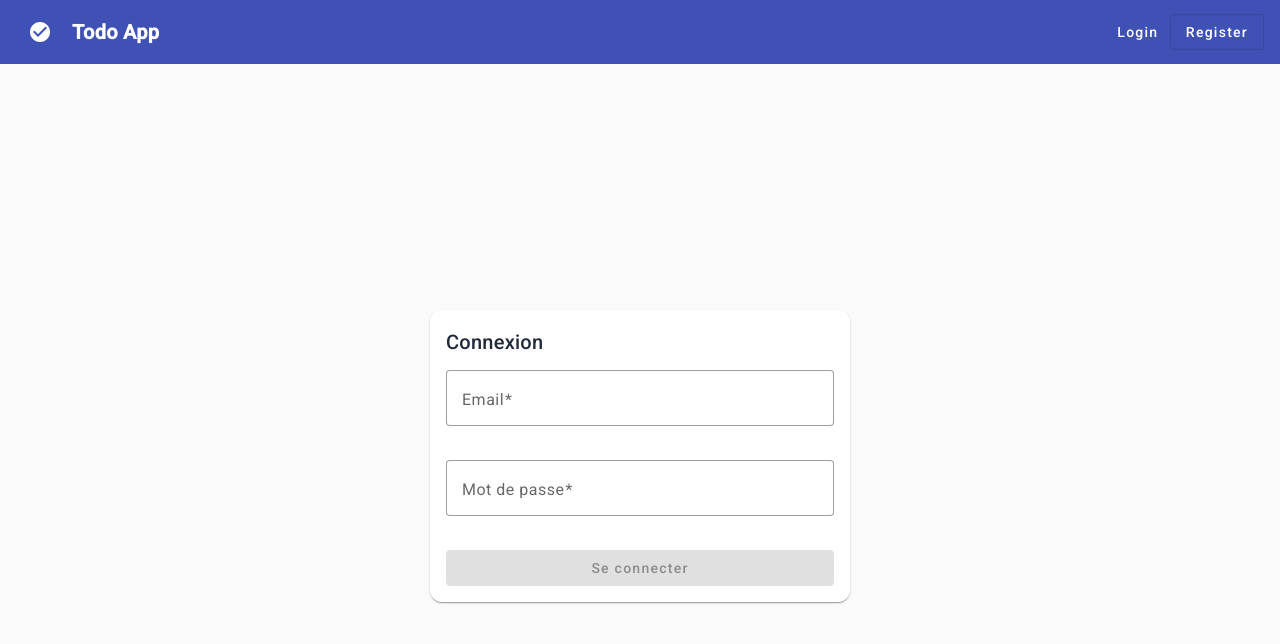
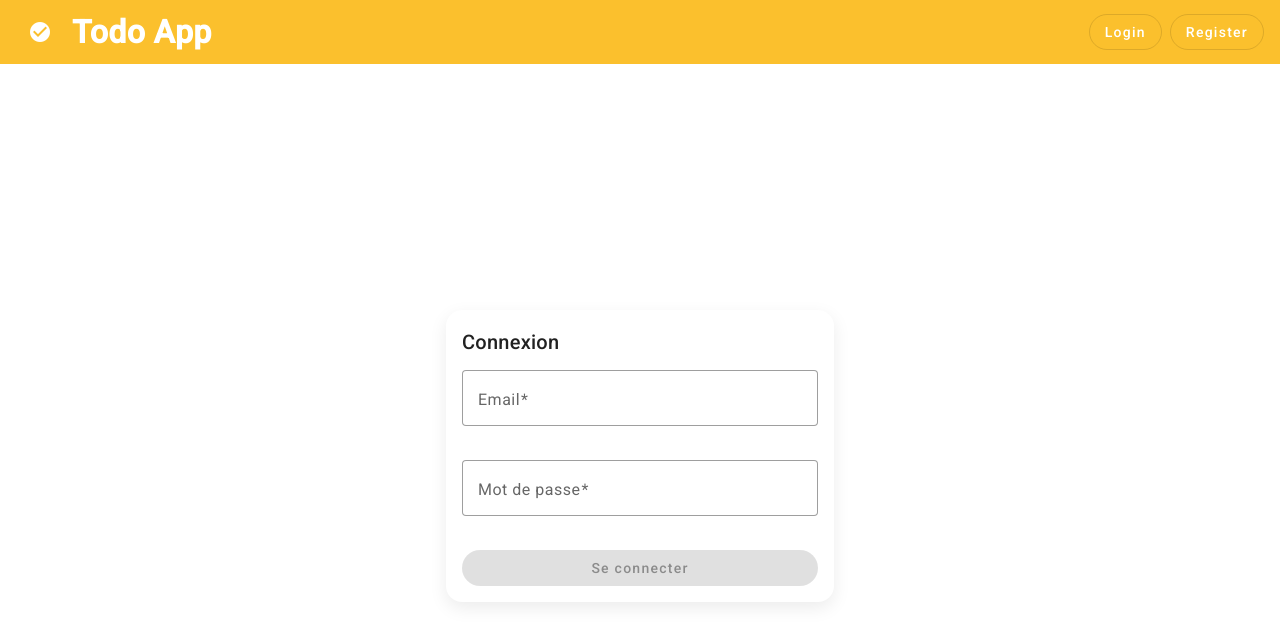
Before and after one commit to johnyfetra/todo-app, an Angular app in the folder todo-front/: page /login in a window 1280 px wide. Shown: the top 644 px of the page. Built offline with nearby package versions, Linux system fonts and the light colour scheme.

Commit message:
feat: add  yelow theme

```diff
--- a/todo-front/src/app/app.component.html
+++ b/todo-front/src/app/app.component.html
@@ -1,16 +1,16 @@
-<mat-toolbar color="primary">
+<mat-toolbar color="primary" style="backdrop-filter: blur(4px);">
   <button mat-icon-button aria-label="Menu">
     <mat-icon>check_circle</mat-icon>
   </button>
-  <span style="margin-left: 8px; font-weight: 600;">{{ title }}</span>
+  <span style="margin-left: 8px; font-weight: 800; letter-spacing: .4px;">Todo App</span>
   <span style="flex: 1 1 auto;"></span>
-
   <ng-container *ngIf="!isAuthenticated; else logged">
-    <button mat-button routerLink="/login">Login</button>
-    <button mat-stroked-button routerLink="/register">Register</button>
+    <button mat-stroked-button routerLink="/login" style="margin-left: 8px;">Login</button>
+    <button mat-stroked-button routerLink="/register" style="margin-left: 8px;">Register</button>
   </ng-container>
   <ng-template #logged>
-    <button mat-button (click)="logout()">Déconnexion</button>
+    <button mat-stroked-button (click)="logout()"style="margin-left: 8px;">Déconnexion</button>
+
   </ng-template>
 </mat-toolbar>
 
--- a/todo-front/src/app/app.component.scss
+++ b/todo-front/src/app/app.component.scss
@@ -0,0 +1,7 @@
+mat-toolbar {
+  background: #FBC02D !important; // Jaune
+  color: #fff !important;         // Texte blanc
+  box-shadow: none !important;    // Pas d’ombre
+  font-weight: bold;
+  font-size: 2rem;
+}
--- a/todo-front/src/app/core/notify.service.ts
+++ b/todo-front/src/app/core/notify.service.ts
@@ -3,17 +3,17 @@ import { MatSnackBar, MatSnackBarConfig } from '@angular/material/snack-bar';
 
 @Injectable({ providedIn: 'root' })
 export class NotifyService {
-  private base: MatSnackBarConfig = { duration: 2500, horizontalPosition: 'right', verticalPosition: 'top' };
+  private base: MatSnackBarConfig = { duration: 2500, horizontalPosition: 'right', verticalPosition: 'bottom' };
 
   constructor(private snack: MatSnackBar) {}
 
   success(message: string) {
-    this.snack.open(message, 'OK', { ...this.base, panelClass: ['snack-success'] });
+    this.snack.open('✅ ' + message, 'OK', { ...this.base, panelClass: ['snack-success'] });
   }
   error(message: string) {
-    this.snack.open(message, 'Fermer', { ...this.base, panelClass: ['snack-error'] });
+    this.snack.open('⚠️ ' + message, 'Fermer', { ...this.base, panelClass: ['snack-error'] });
   }
   info(message: string) {
-    this.snack.open(message, 'OK', { ...this.base, panelClass: ['snack-info'] });
+    this.snack.open('ℹ️ ' + message, 'OK', { ...this.base, panelClass: ['snack-info'] });
   }
 }
--- a/todo-front/src/app/pages/todos/todos.component.html
+++ b/todo-front/src/app/pages/todos/todos.component.html
@@ -1,19 +1,26 @@
 <div class="container">
 
     <!-- Add Form Card -->
-  <mat-card style="border-radius: 12px; margin-bottom: 24px;">
+    <mat-card style="border-radius: 16px; margin-bottom: 16px; background:#ffffff; padding: 25px;">
       <form [formGroup]="form" (ngSubmit)="add()" style="display:flex; gap: 12px; align-items: center;">
-      <mat-form-field appearance="outline" style="flex:1; border-radius: 8px;">
+        <mat-form-field appearance="outline" style="flex:1; border-radius: 12px;">
           <mat-label>Nouvelle tâche</mat-label>
-        <input matInput formControlName="title" placeholder="Saisir une tâche...">
+          <input matInput formControlName="title" placeholder="Nouvelle tâche">
         </mat-form-field>
-      <button mat-raised-button color="primary" type="submit" [disabled]="form.invalid">Ajouter</button>
+        <button mat-stroked-button type="submit" [disabled]="form.invalid" style="margin-left: 8px;">Ajouter</button>
       </form>
     </mat-card>
 
-  <!-- Filter + Progress Bar -->
-  <div style="display:flex; gap:12px; align-items:center; margin: 0 0 16px 0;">
-    <mat-form-field appearance="outline" style="width: 220px;">
+  <!-- Progress Bar + Stats -->
+  <div style="margin: 12px 0 16px 0;">
+    <div style="display:flex; align-items:center; gap:24px;">
+      <mat-progress-bar class="custom-progress-bar" color="accent" mode="determinate" [value]="progress"></mat-progress-bar>
+      <div style="white-space:nowrap; font-weight:600; color:#424242;">{{doneCount}} / {{todos.length}} complétées</div>
+    </div>
+  </div>
+
+  <!-- Filter below progress -->
+  <mat-form-field appearance="outline" style="width: 100%; border-radius: 12px; margin-bottom: 16px;">
     <mat-label>Filtrer</mat-label>
     <mat-select [(value)]="filter">
       <mat-option value="all">Toutes</mat-option>
@@ -21,20 +28,13 @@
       <mat-option value="done">Terminées</mat-option>
     </mat-select>
   </mat-form-field>
-    <div style="flex:1;">
-      <mat-progress-bar mode="determinate" [value]="progress"></mat-progress-bar>
-      <div style="margin-top: 6px; color:#475569; font-size: 13px;">
-        {{doneCount}} / {{todos.length}} complétées
-      </div>
-    </div>
-  </div>
 
   <!-- Todo list -->
   <div style="display: flex; flex-direction: column; gap: 12px;">
-    <mat-card *ngFor="let t of filtered" style="border-radius: 12px;">
-      <div style="display:flex; align-items:center; gap: 12px; padding: 8px 4px;">
+    <mat-card *ngFor="let t of filtered" style="border-radius: 999px; background: {{t.done ? '#FFF9C4' : '#FFFFFF'}}; box-shadow: 0 8px 18px rgba(0,0,0,.06);">
+      <div style="display:flex; align-items:center; gap: 12px; padding: 10px 12px;">
         <mat-checkbox [checked]="t.done" (change)="toggle(t)" color="primary"></mat-checkbox>
-        <div style="flex:1; font-size:16px;" [style.text-decoration]="t.done ? 'line-through' : 'none'">{{ t.title }}</div>
+        <div style="flex:1; font-size:16px; color:#212121;" [style.text-decoration]="t.done ? 'line-through' : 'none'">{{ t.title }}</div>
         <button mat-icon-button color="warn" (click)="confirmDelete(t)" aria-label="Supprimer">
           <mat-icon>delete</mat-icon>
         </button>
--- a/todo-front/src/app/pages/todos/todos.component.scss
+++ b/todo-front/src/app/pages/todos/todos.component.scss
@@ -1,12 +1,25 @@
 :host {
-  display: flex;
-  flex-direction: column;
-  min-height: 100vh;
-  background: #f9fafb; /* gris clair Tailwind */
+  display: block;
 }
 
-mat-toolbar {
-  position: sticky;
-  top: 0;
-  z-index: 100;
+mat-form-field.mat-mdc-form-field {
+  --mdc-outlined-text-field-outline-color: #FBC02D;
+  --mdc-outlined-text-field-focus-outline-color: #FBC02D;
 }
+
+mat-checkbox .mdc-checkbox__background {
+  border-radius: 50%;
+}
+
+button.mat-mdc-raised-button {
+  transition: transform .15s ease, box-shadow .2s ease;
+}
+button.mat-mdc-raised-button:hover { transform: translateY(-1px); }
+
+mat-card { transition: box-shadow .2s ease, transform .15s ease; }
+mat-card:hover { transform: translateY(-1px); }
+
+.custom-progress-bar {
+    --mdc-linear-progress-active-indicator-color: #FBC02D;
+    --mdc-linear-progress-track-color: #FFF9C4;
+  }
--- a/todo-front/src/custom-theme.scss
+++ b/todo-front/src/custom-theme.scss
@@ -3,8 +3,8 @@
 // For more information: https://material.angular.dev/guide/theming
 @use '@angular/material' as mat;
 
-$primary: mat.$orange-palette;
-$tertiary: mat.$amber-palette;
+$primary: mat.$amber-palette;
+$tertiary: mat.$yellow-palette;
 
 html {
   @include mat.theme((
--- a/todo-front/src/styles.scss
+++ b/todo-front/src/styles.scss
@@ -2,17 +2,33 @@ html, body {
   height: 100%;
   margin: 0;
   font-family: Roboto, "Helvetica Neue", sans-serif;
-  background: #fafafa;
-  color: #1f2937;
+  background: rgb(255, 255, 255);
+  color: #212121;
 }
 
 .container {
-  max-width: 720px;
+  max-width: 420px;
   margin: 24px auto;
   padding: 0 16px;
 }
 
-/* Snack variants */
-.snack-success { background: #16a34a; color: #fff; }
-.snack-error { background: #dc2626; color: #fff; }
-.snack-info { background: #2563eb; color: #fff; }
+/* Toasts bottom-right with icons */
+.snack-success { background: #2E7D32; color: #fff; }
+.snack-error { background: #C62828; color: #fff; }
+.snack-info { background: #1565C0; color: #fff; }
+
+.mat-mdc-snack-bar-container {
+  margin: 16px !important;
+}
+
+/* Buttons rounded bold yellow */
+.mdc-button, .mdc-raised-button, .mat-mdc-raised-button {
+  border-radius: 28px !important;
+  text-transform: none !important;
+}
+
+/* Inputs rounded */
+.mdc-text-field, .mat-mdc-form-field-infix { border-radius: 12px !important; }
+
+/* Cards soft shadow and rounded */
+.mdc-card { border-radius: 16px !important; box-shadow: 0 6px 18px rgba(0,0,0,.08) !important; }
```
Lines whose indentation alone changed are shown as unchanged.
